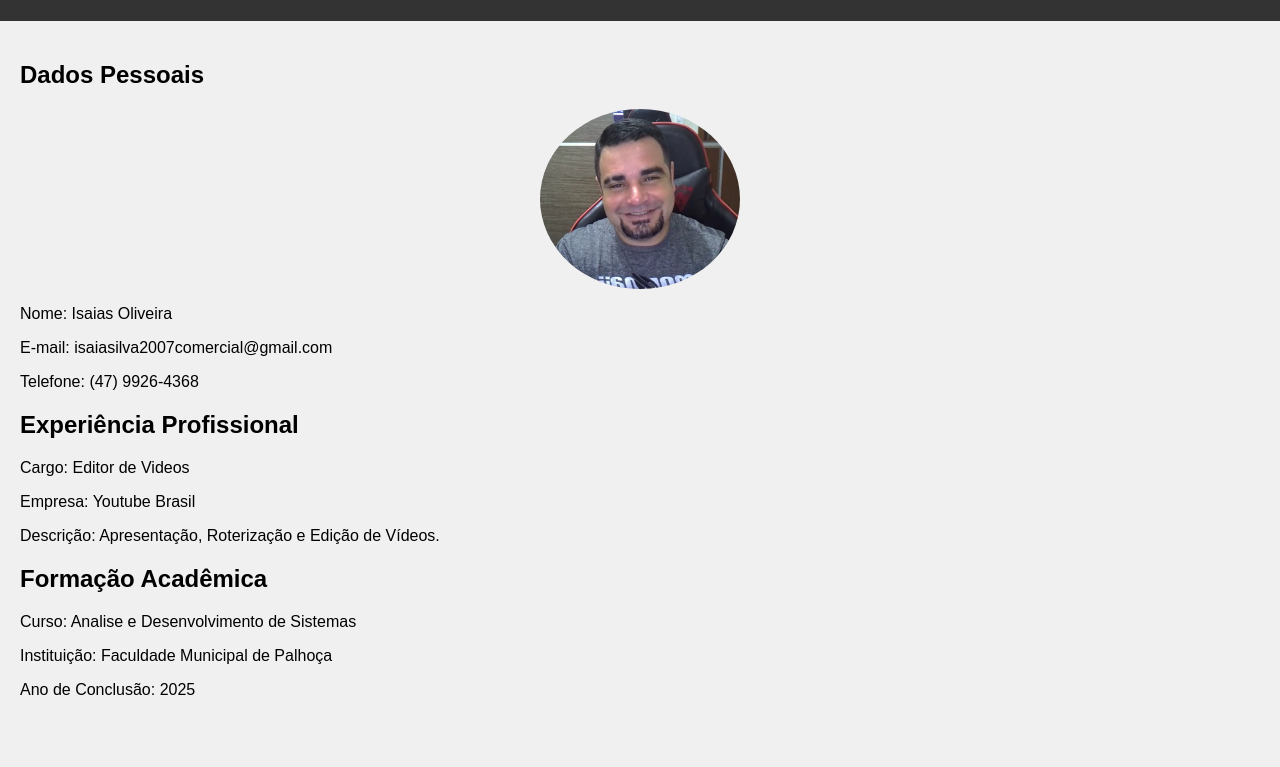
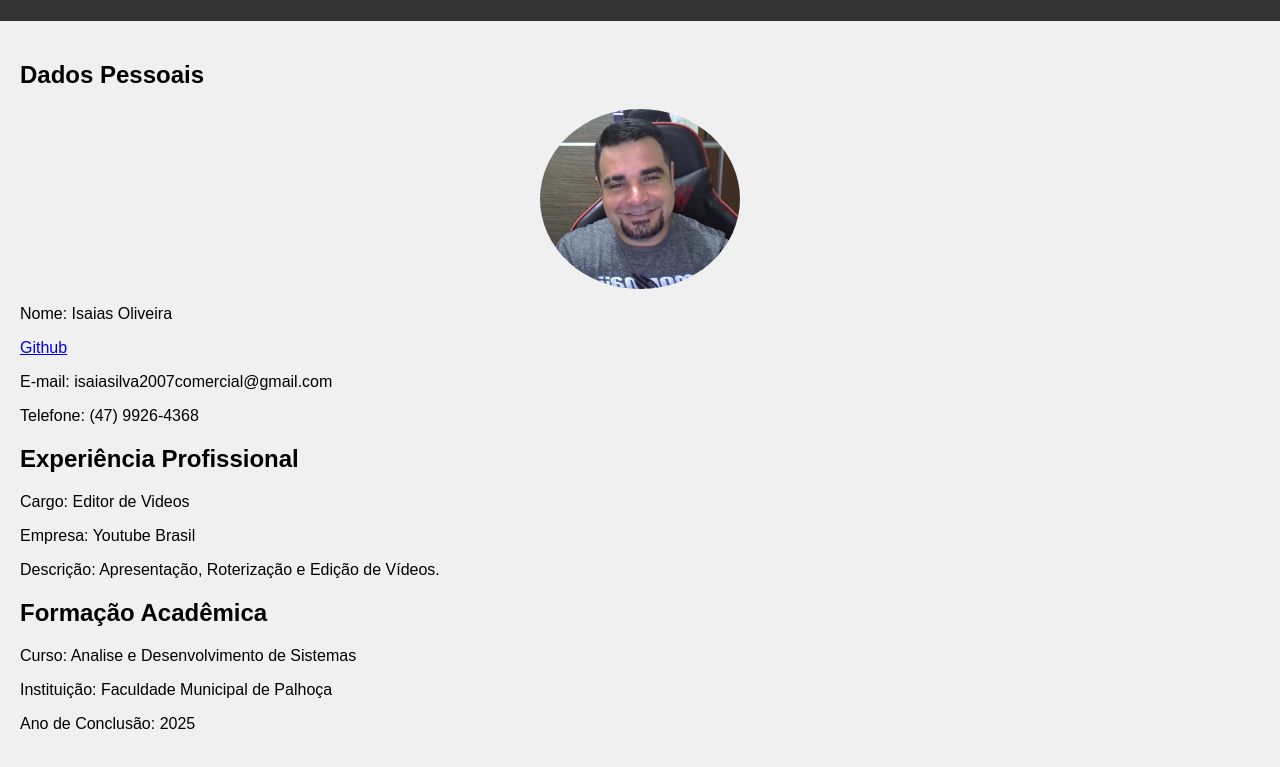
Before and after one commit to IsaiasOliveira2023/curriculum, a plain HTML site: page index.html in a window 1280 px wide. Shown: the part 99-866 px from the top of the page. Before the commit the page ends 834 px from the top, so only its background shows below. Drawn offline with Linux system fonts and the light colour scheme.

Commit message:
Update index.html

```diff
--- a/index.html
+++ b/index.html
@@ -37,6 +37,7 @@
         <h2>Dados Pessoais</h2>
         <img id="profile-image" src="Imagem/img.png" alt="Foto de Perfil">
         <p>Nome: Isaias Oliveira</p>
+        <p><a href="https://github.com/IsaiasOliveira2023/">Github</a></p>
         <p>E-mail: isaiasilva2007comercial@gmail.com</p>
         <p>Telefone: (47) 9926-4368</p>
 
```
